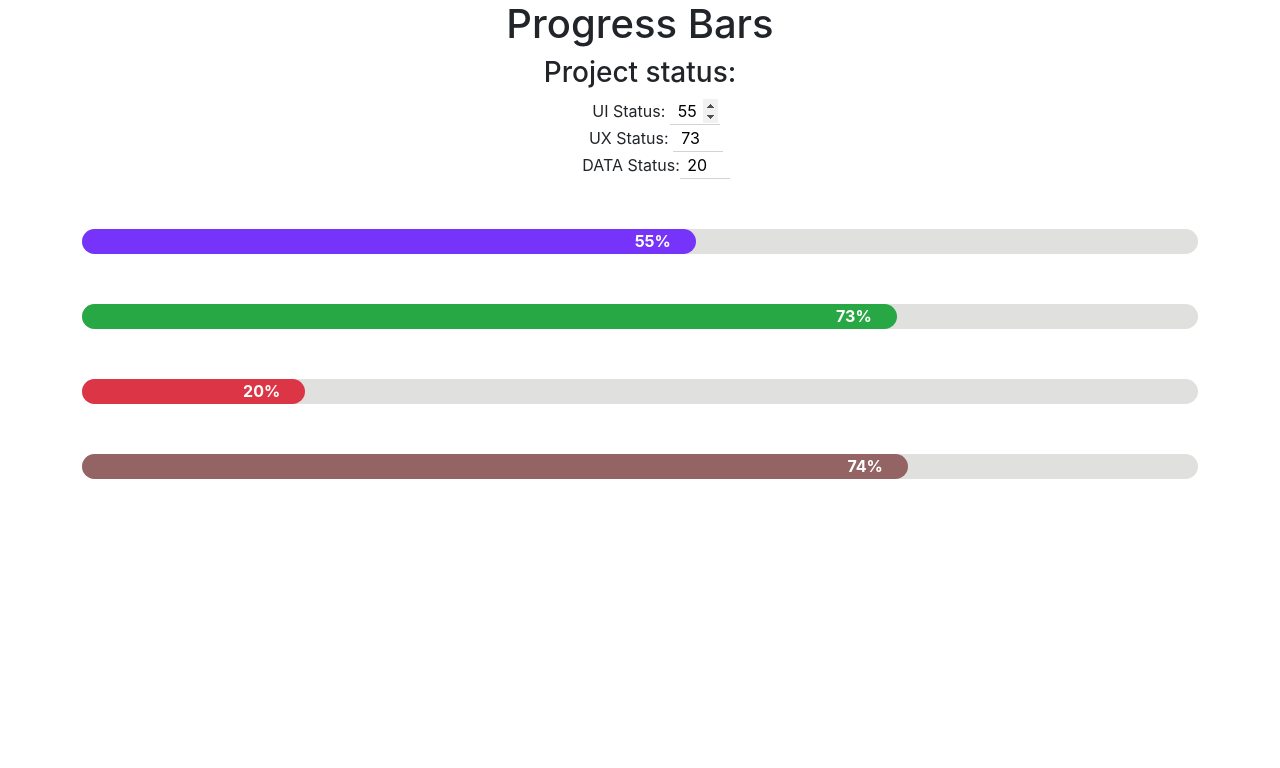
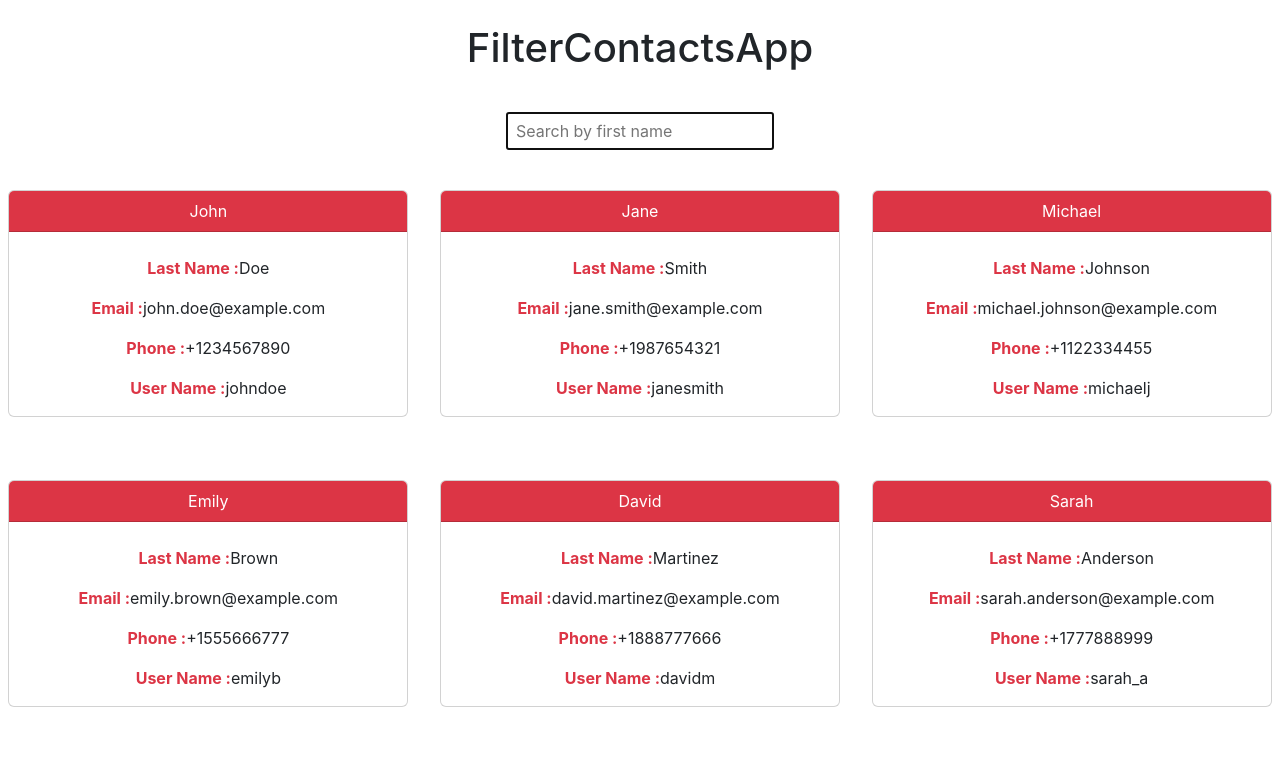
Before and after one commit to anas-kazay/React-mini-projects, a React (Create React App) app in the folder projects-group/: page / in a window 1280 px wide. Shown: the top 768 px of the page. Built offline with nearby package versions, Linux system fonts and the light colour scheme; the HTML template or start-up script is replaced by a standard one.

Commit message:
add contacts app

```diff
--- a/projects-group/src/App.js
+++ b/projects-group/src/App.js
@@ -1,10 +1,10 @@
 import "./App.css";
-import ProgressBarsContainer from "./projects/11-progress-bars/ProgressBarsContainer";
+import FilterContactsApp from "./projects/12-filter-contacts-app/FilterContactsApp";
 
 function App() {
   return (
     <div className="App">
-      <ProgressBarsContainer />
+      <FilterContactsApp />
     </div>
   );
 }
--- /dev/null
+++ b/projects-group/src/projects/12-filter-contacts-app/Contact.jsx
@@ -0,0 +1,39 @@
+import React from "react";
+
+export default function Contact({
+  contact,
+  width = 400,
+  cardColor = "danger",
+  textColor,
+}) {
+  return (
+    <div
+      key={contact.id}
+      className={`card  m-auto my-4`}
+      style={{ width: width }}
+    >
+      <div className={`card-header text-bg-${cardColor}`}>
+        {contact.first_name}
+      </div>
+      <div className="card-body text-left">
+        <h4 className="card-text"></h4>
+        <p className="card-text">
+          <span className={`fw-bold ${textColor}`}>Last Name :</span>
+          {contact.last_name}
+        </p>
+        <p className="card-text">
+          <span className={`fw-bold ${textColor}`}>Email :</span>
+          {contact.email}
+        </p>
+        <p className="card-text">
+          <span className={`fw-bold ${textColor}`}>Phone :</span>
+          {contact.phone}
+        </p>
+        <p className="card-text">
+          <span className={`fw-bold ${textColor}`}>User Name :</span>
+          {contact.user_name}
+        </p>
+      </div>
+    </div>
+  );
+}
--- /dev/null
+++ b/projects-group/src/projects/12-filter-contacts-app/Data.json
@@ -0,0 +1,242 @@
+[
+  {
+    "id": 1,
+    "first_name": "John",
+    "last_name": "Doe",
+    "email": "john.doe@example.com",
+    "phone": "+1234567890",
+    "user_name": "johndoe"
+  },
+  {
+    "id": 2,
+    "first_name": "Jane",
+    "last_name": "Smith",
+    "email": "jane.smith@example.com",
+    "phone": "+1987654321",
+    "user_name": "janesmith"
+  },
+  {
+    "id": 3,
+    "first_name": "Michael",
+    "last_name": "Johnson",
+    "email": "michael.johnson@example.com",
+    "phone": "+1122334455",
+    "user_name": "michaelj"
+  },
+  {
+    "id": 4,
+    "first_name": "Emily",
+    "last_name": "Brown",
+    "email": "emily.brown@example.com",
+    "phone": "+1555666777",
+    "user_name": "emilyb"
+  },
+  {
+    "id": 5,
+    "first_name": "David",
+    "last_name": "Martinez",
+    "email": "david.martinez@example.com",
+    "phone": "+1888777666",
+    "user_name": "davidm"
+  },
+  {
+    "id": 6,
+    "first_name": "Sarah",
+    "last_name": "Anderson",
+    "email": "sarah.anderson@example.com",
+    "phone": "+1777888999",
+    "user_name": "sarah_a"
+  },
+  {
+    "id": 7,
+    "first_name": "Christopher",
+    "last_name": "Wilson",
+    "email": "christopher.wilson@example.com",
+    "phone": "+1999888777",
+    "user_name": "chris_w"
+  },
+  {
+    "id": 8,
+    "first_name": "Jessica",
+    "last_name": "Taylor",
+    "email": "jessica.taylor@example.com",
+    "phone": "+1223344556",
+    "user_name": "jess_t"
+  },
+  {
+    "id": 9,
+    "first_name": "Matthew",
+    "last_name": "Thomas",
+    "email": "matthew.thomas@example.com",
+    "phone": "+1666999888",
+    "user_name": "matt_th"
+  },
+  {
+    "id": 10,
+    "first_name": "Amanda",
+    "last_name": "Garcia",
+    "email": "amanda.garcia@example.com",
+    "phone": "+1444333222",
+    "user_name": "amanda_g"
+  },
+  {
+    "id": 11,
+    "first_name": "James",
+    "last_name": "Hernandez",
+    "email": "james.hernandez@example.com",
+    "phone": "+1555444333",
+    "user_name": "james_h"
+  },
+  {
+    "id": 12,
+    "first_name": "Ashley",
+    "last_name": "Young",
+    "email": "ashley.young@example.com",
+    "phone": "+1888222111",
+    "user_name": "ash_y"
+  },
+  {
+    "id": 13,
+    "first_name": "Daniel",
+    "last_name": "King",
+    "email": "daniel.king@example.com",
+    "phone": "+1999777666",
+    "user_name": "daniel_k"
+  },
+  {
+    "id": 14,
+    "first_name": "Jennifer",
+    "last_name": "Lopez",
+    "email": "jennifer.lopez@example.com",
+    "phone": "+1222111333",
+    "user_name": "jenny_l"
+  },
+  {
+    "id": 15,
+    "first_name": "Robert",
+    "last_name": "Lee",
+    "email": "robert.lee@example.com",
+    "phone": "+1888999222",
+    "user_name": "robertl"
+  },
+  {
+    "id": 16,
+    "first_name": "Michelle",
+    "last_name": "Gonzalez",
+    "email": "michelle.gonzalez@example.com",
+    "phone": "+1555333444",
+    "user_name": "michelle_g"
+  },
+  {
+    "id": 17,
+    "first_name": "William",
+    "last_name": "Perez",
+    "email": "william.perez@example.com",
+    "phone": "+1333222111",
+    "user_name": "will_p"
+  },
+  {
+    "id": 18,
+    "first_name": "Kimberly",
+    "last_name": "Roberts",
+    "email": "kimberly.roberts@example.com",
+    "phone": "+1777666555",
+    "user_name": "kim_roberts"
+  },
+  {
+    "id": 19,
+    "first_name": "Joseph",
+    "last_name": "Turner",
+    "email": "joseph.turner@example.com",
+    "phone": "+1999444333",
+    "user_name": "joeturn"
+  },
+  {
+    "id": 20,
+    "first_name": "Mary",
+    "last_name": "Scott",
+    "email": "mary.scott@example.com",
+    "phone": "+1222333444",
+    "user_name": "marys"
+  },
+  {
+    "id": 21,
+    "first_name": "Christopher",
+    "last_name": "Nguyen",
+    "email": "christopher.nguyen@example.com",
+    "phone": "+1444222555",
+    "user_name": "chris_n"
+  },
+  {
+    "id": 22,
+    "first_name": "Samantha",
+    "last_name": "Hill",
+    "email": "samantha.hill@example.com",
+    "phone": "+1666888999",
+    "user_name": "samanthah"
+  },
+  {
+    "id": 23,
+    "first_name": "Kevin",
+    "last_name": "Kelly",
+    "email": "kevin.kelly@example.com",
+    "phone": "+1888444555",
+    "user_name": "kev_k"
+  },
+  {
+    "id": 24,
+    "first_name": "Amanda",
+    "last_name": "Baker",
+    "email": "amanda.baker@example.com",
+    "phone": "+1999222111",
+    "user_name": "amandab"
+  },
+  {
+    "id": 25,
+    "first_name": "Justin",
+    "last_name": "Carter",
+    "email": "justin.carter@example.com",
+    "phone": "+1222999888",
+    "user_name": "justinc"
+  },
+  {
+    "id": 26,
+    "first_name": "Nicole",
+    "last_name": "Ramirez",
+    "email": "nicole.ramirez@example.com",
+    "phone": "+1333111222",
+    "user_name": "nicoler"
+  },
+  {
+    "id": 27,
+    "first_name": "Brandon",
+    "last_name": "Torres",
+    "email": "brandon.torres@example.com",
+    "phone": "+1777333444",
+    "user_name": "brandont"
+  },
+  {
+    "id": 28,
+    "first_name": "Melissa",
+    "last_name": "Peterson",
+    "email": "melissa.peterson@example.com",
+    "phone": "+1888222333",
+    "user_name": "m_peterson"
+  },
+  {
+    "id": 29,
+    "first_name": "Andrew",
+    "last_name": "Howard",
+    "email": "andrew.howard@example.com",
+    "phone": "+1555666999",
+    "user_name": "andrewh"
+  },
+  {
+    "id": 30,
+    "first_name": "Stephanie",
+    "last_name": "Morales",
+    "email": "stephanie.morales@example.com",
+    "phone": "+1222888777",
+    "user_name": "steph_m"
+  }
+]
--- /dev/null
+++ b/projects-group/src/projects/12-filter-contacts-app/FilterContactsApp.jsx
@@ -0,0 +1,44 @@
+import React, { useRef, useEffect, useState } from "react";
+import Title from "../components/Title";
+import contactsData from "./Data.json";
+import Contact from "./Contact";
+
+export default function FilterContactsApp() {
+  let inputSearch = useRef(null);
+
+  useEffect(() => {
+    inputSearch.current.focus();
+  });
+
+  const [searchContact, setSearchContact] = useState("");
+  return (
+    <div className="text-center">
+      <Title text={"FilterContactsApp"} classes={"my-4"} />
+      <input
+        type="text"
+        placeholder="Search by first name"
+        className="my-3"
+        style={{ padding: ".3rem .5rem" }}
+        ref={inputSearch}
+        onChange={(e) => setSearchContact(e.target.value)}
+      />
+      <section
+        className="d-flex flex-wrap justify-content-center"
+        style={{ gap: 15, maxWidth: 1600, margin: "auto" }}
+      >
+        {contactsData
+          .filter((contact) => {
+            if (
+              contact.first_name
+                .toLocaleLowerCase()
+                .includes(searchContact.toLocaleLowerCase())
+            )
+              return contact;
+          })
+          .map((contact) => (
+            <Contact contact={contact} textColor={"text-danger"} />
+          ))}
+      </section>
+    </div>
+  );
+}
```
